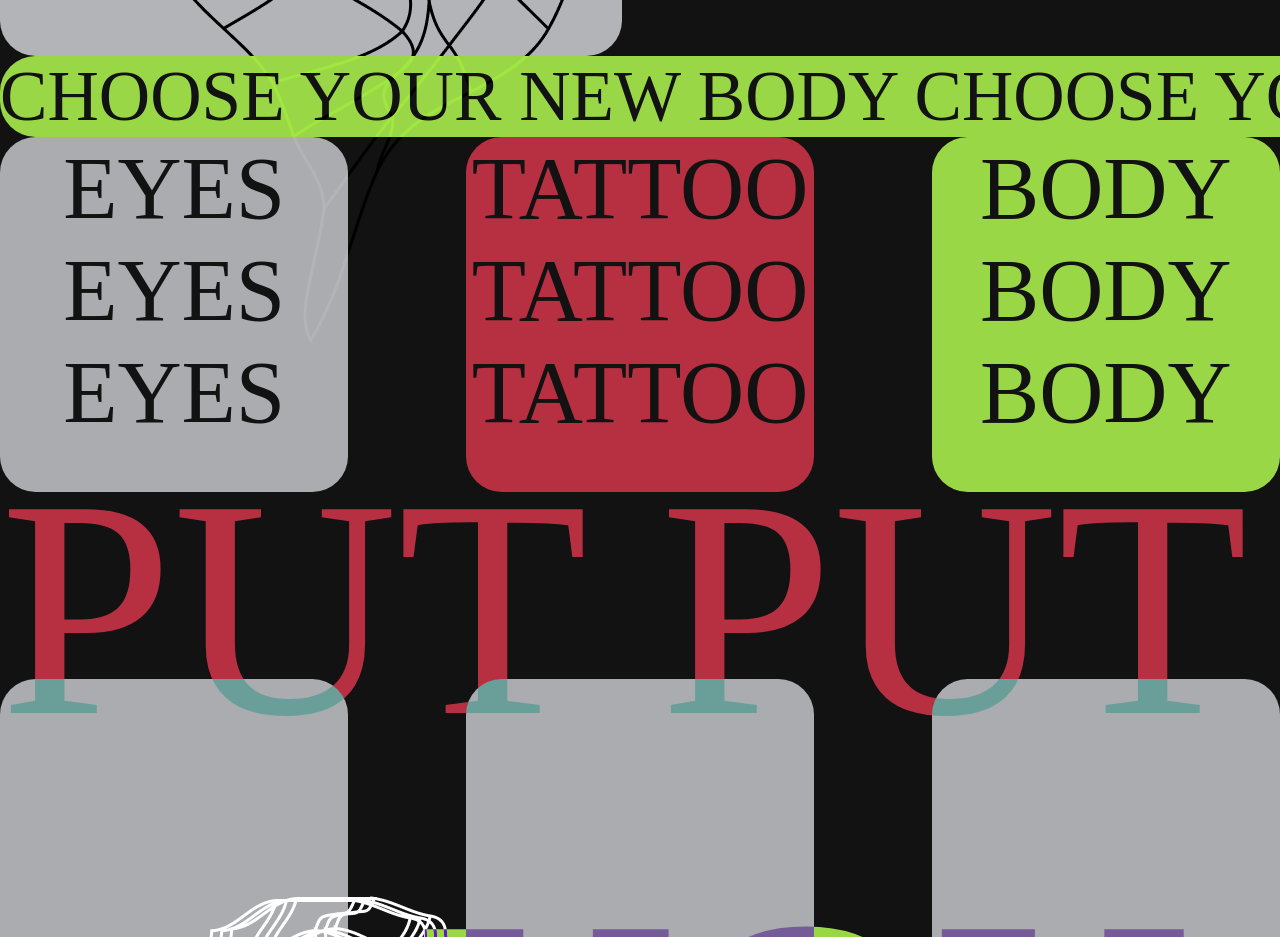
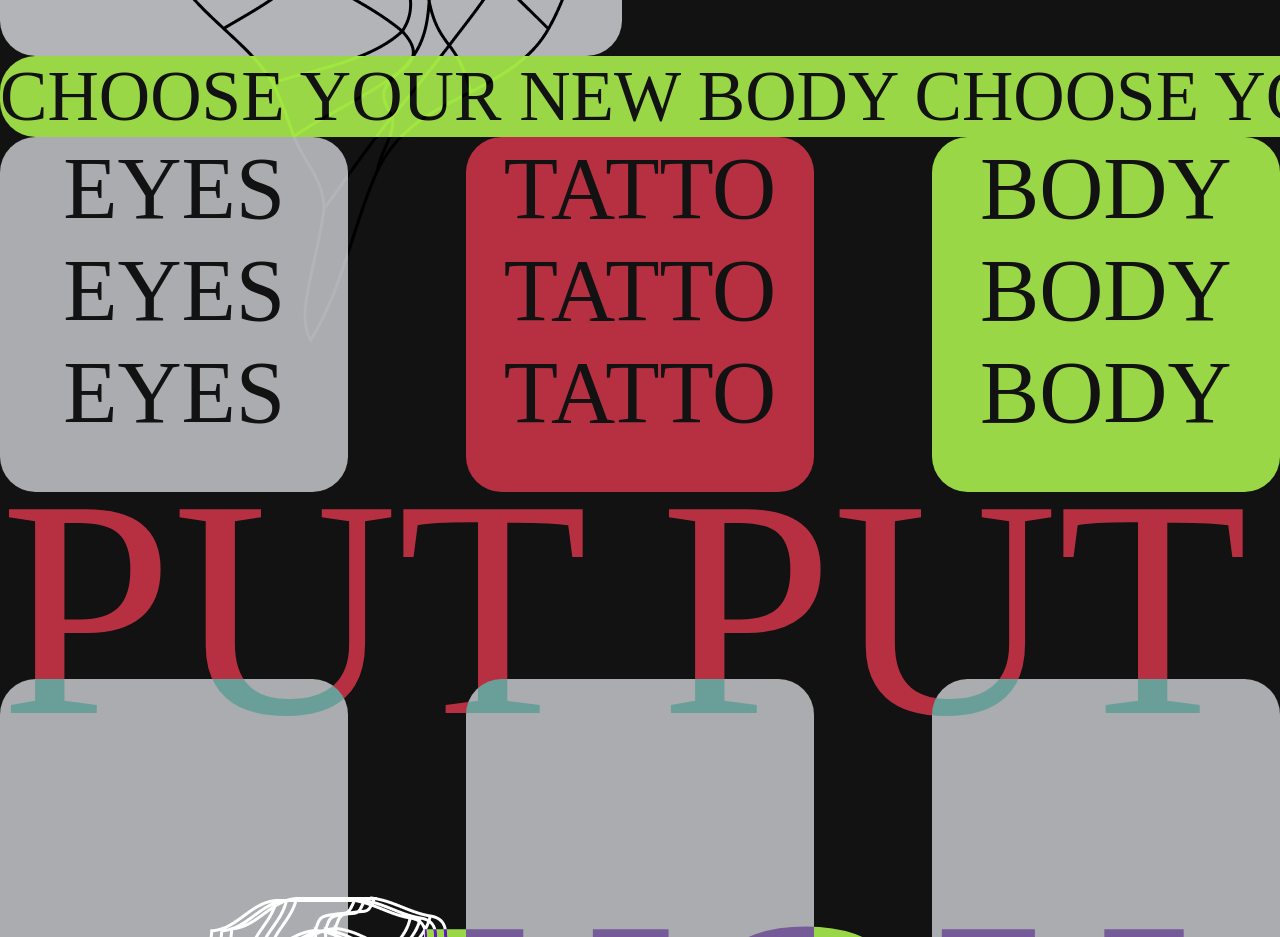
Before and after one commit to SonchesS137/inputposter, a plain HTML site: page index.html in a window 1280 px wide. Shown: the part 940-1877 px from the top of the page. Drawn offline with Linux system fonts and the light colour scheme.

Commit message:
index.html

```diff
--- a/index.html
+++ b/index.html
@@ -25,7 +25,7 @@
 <div class="move"><p3>choose your new body choose your new body choose your new body</p3></div>
 <div class="blocks">
   <div class="eyes">eyes eyes eyes</div>
-  <div class="tatto">tattoo tattoo tattoo</div>
+  <div class="tatto">tatto tatto tatto</div>
   <div class="body">body body body</div>
 </div>
 <div class="blocks2">
```
